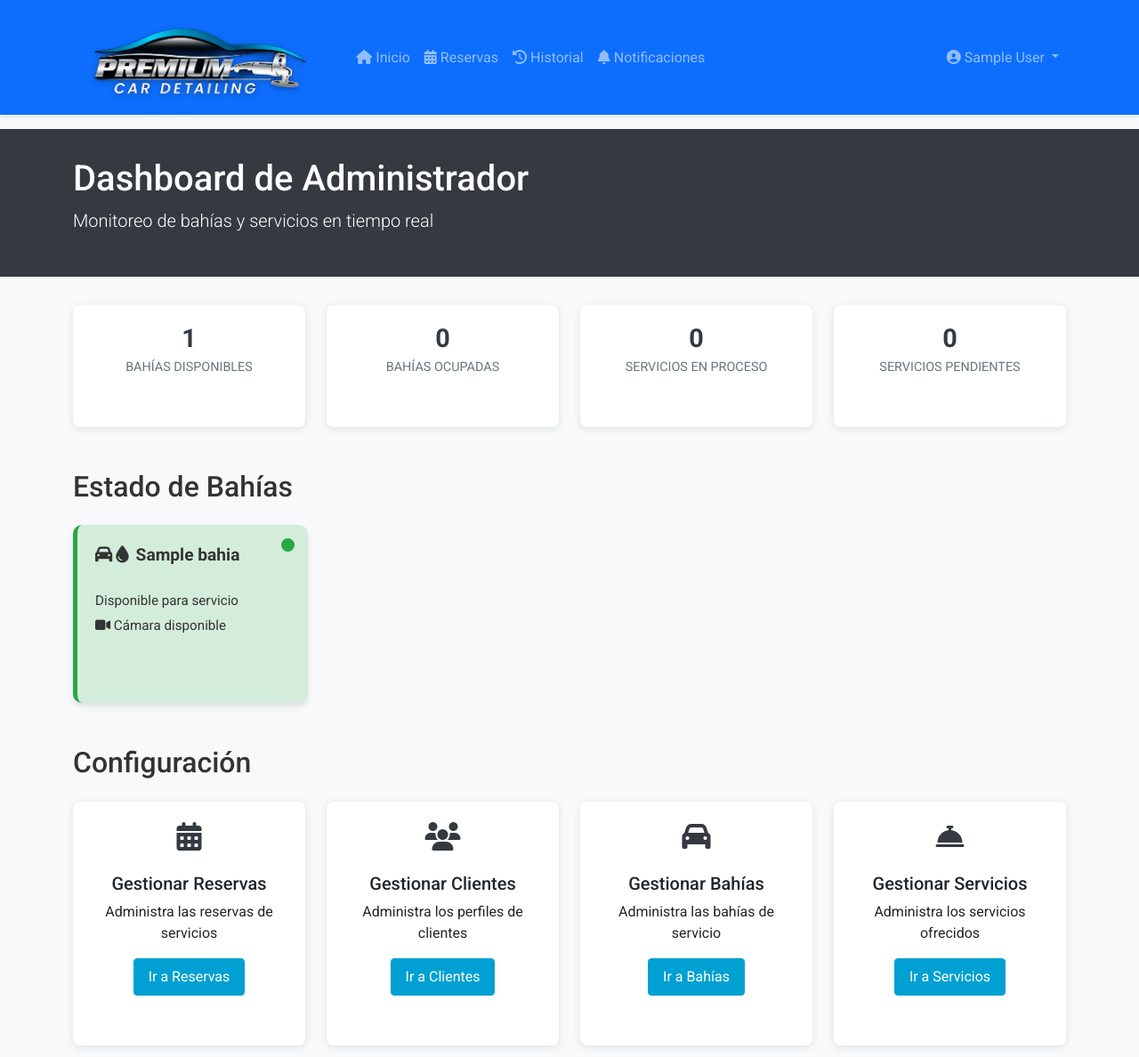
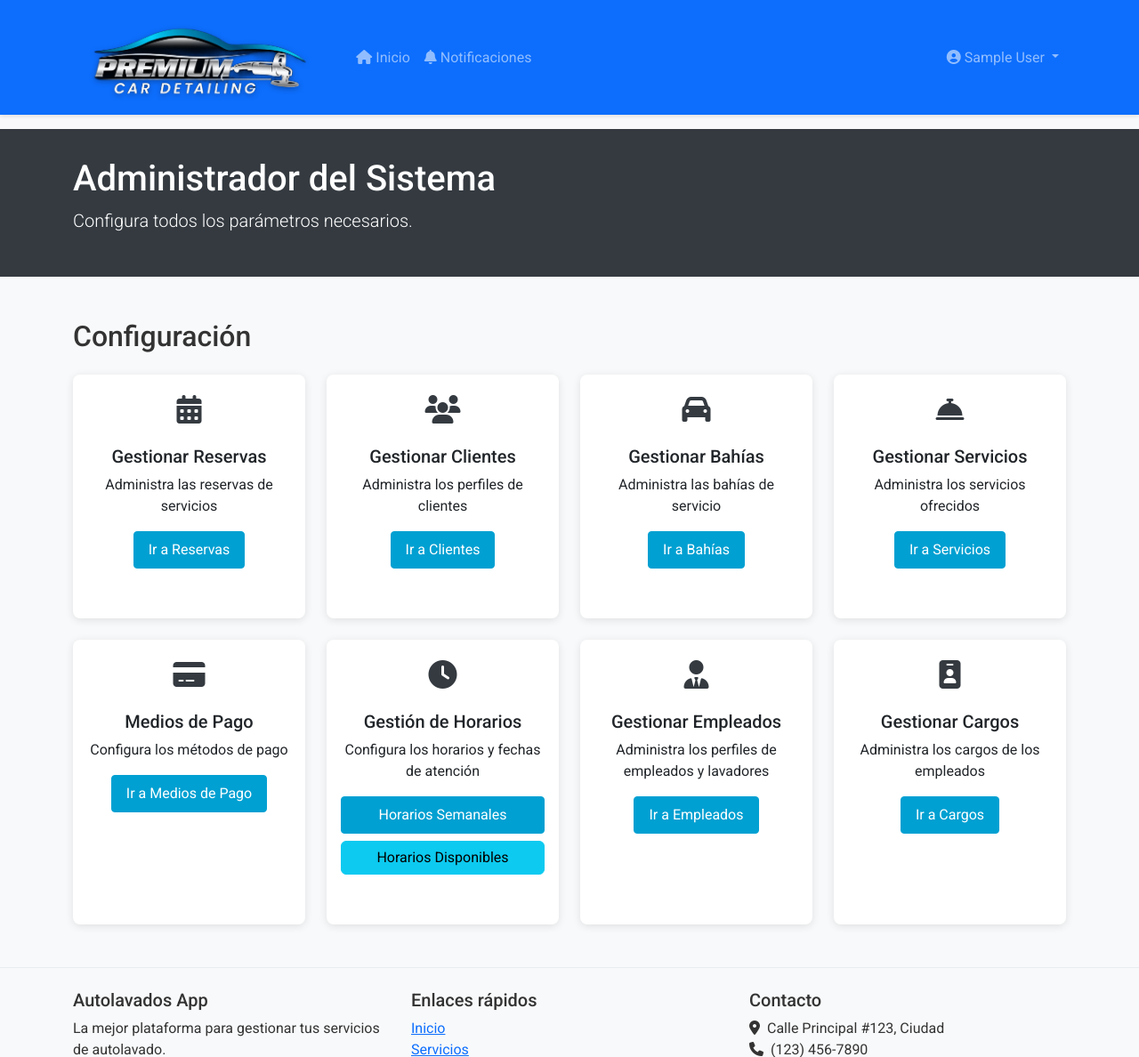
Before and after one commit to IngMelfer/Proyecto_CarWash_Maicao, a Django app: page /reservas/dashboard-admin/ in a window 1280 px wide. Shown: the top 1188 px of the page at 89% size. Run offline with Django 5.2, Linux system fonts and the light colour scheme; a user stored in the database is signed in; tables that the repository leaves empty hold one stand-in row (values such as "Sample post"); some libraries are stand-ins or nearby versions.

Commit message:
Avance 2 Activación y COnfiguración del DashBoard del Administrador del SIstema Sab 20 de Sep H: 3:41 p.m.

```diff
--- a/autolavados_plataforma/views.py
+++ b/autolavados_plataforma/views.py
@@ -16,8 +16,8 @@ def home_view(request):
     if hasattr(request.user, 'cliente'):
         return redirect('clientes:dashboard')
 
-    # Si es administrador, redirigir al dashboard de administrador
-    if request.user.is_staff:
+    # Si es administrador (staff o con rol de administrador), redirigir al dashboard de administrador
+    if request.user.is_staff or request.user.rol in ['admin_sistema', 'admin_autolavado']:
         return redirect('reservas:dashboard_admin')
 
     # Si es otro tipo de usuario, mostrar la vista normal
--- a/reservas/templates/reservas/cliente_acceso.html
+++ b/reservas/templates/reservas/cliente_acceso.html
@@ -78,7 +78,7 @@
             if (!$.fn.DataTable.isDataTable('#dataTable')) {
                 $('#dataTable').DataTable({
                     language: {
-                        url: '//cdn.datatables.net/plug-ins/1.10.25/i18n/Spanish.json'
+                        url: '/static/js/datatables-spanish.json'
                     },
                     order: [[1, 'asc']] // Ordenar por nombre (columna 1) ascendente
                 });
--- a/reservas/templates/reservas/cliente_list.html
+++ b/reservas/templates/reservas/cliente_list.html
@@ -96,7 +96,7 @@
             if (!$.fn.DataTable.isDataTable('#dataTable')) {
                 $('#dataTable').DataTable({
                     language: {
-                        url: '//cdn.datatables.net/plug-ins/1.10.25/i18n/Spanish.json'
+                        url: '/static/js/datatables-spanish.json'
                     },
                     order: [[1, 'asc']] // Ordenar por nombre (columna 1) ascendente
                 });
--- a/reservas/templates/reservas/medio_pago_list.html
+++ b/reservas/templates/reservas/medio_pago_list.html
@@ -79,7 +79,7 @@
         if (!$.fn.DataTable.isDataTable('#dataTable')) {
             $('#dataTable').DataTable({
                 language: {
-                    url: '//cdn.datatables.net/plug-ins/1.10.25/i18n/Spanish.json'
+                    url: '/static/js/datatables-spanish.json'
                 }
             });
         }
--- a/reservas/templates/reservas/reserva_list.html
+++ b/reservas/templates/reservas/reserva_list.html
@@ -128,7 +128,7 @@
             if (!$.fn.DataTable.isDataTable('#dataTable')) {
                 $('#dataTable').DataTable({
                     language: {
-                        url: '//cdn.datatables.net/plug-ins/1.10.25/i18n/Spanish.json'
+                        url: '/static/js/datatables-spanish.json'
                     },
                     order: [[3, 'desc']] // Ordenar por fecha y hora (columna 3) descendente
                 });
--- a/reservas/templates/reservas/servicio_list.html
+++ b/reservas/templates/reservas/servicio_list.html
@@ -87,7 +87,7 @@
         if (!$.fn.DataTable.isDataTable('#dataTable')) {
             $('#dataTable').DataTable({
                 language: {
-                    url: '//cdn.datatables.net/plug-ins/1.10.25/i18n/Spanish.json'
+                    url: '/static/js/datatables-spanish.json'
                 }
             });
         }
--- a/reservas/views_admin.py
+++ b/reservas/views_admin.py
@@ -119,7 +119,8 @@ class DashboardAdminView(LoginRequiredMixin, AdminRequiredMixin, View):
             'reservas_pendientes': reservas_pendientes,
             'total_reservas': total_reservas,
             'total_clientes': total_clientes,
-            'total_bahias': total_bahias
+            'total_bahias': total_bahias,
+            'user_rol': request.user.rol  # Agregar el rol del usuario al contexto
         }
 
         return render(request, self.template_name, context)
--- a/static/js/csrf.js
+++ b/static/js/csrf.js
@@ -19,15 +19,33 @@ function getCookie(name) {
 const csrftoken = getCookie('csrftoken');
 
 // Configurar jQuery AJAX (si jQuery está presente)
-if (typeof $ !== 'undefined') {
+// Usar una función que se ejecute cuando el DOM esté listo
+document.addEventListener('DOMContentLoaded', function() {
+    if (typeof $ !== 'undefined' && typeof $.ajaxSetup === 'function') {
         $.ajaxSetup({
             beforeSend: function(xhr, settings) {
                 if (!(/^(GET|HEAD|OPTIONS|TRACE)$/i.test(settings.type)) && !this.crossDomain) {
-                xhr.setRequestHeader("X-CSRFToken", csrftoken);
+                    xhr.setRequestHeader("X-CSRFToken", getCookie('csrftoken'));
                 }
             }
         });
+        console.log('jQuery AJAX configurado con token CSRF');
+    } else {
+        // Si jQuery no está disponible aún, intentar de nuevo después de un breve retraso
+        setTimeout(function() {
+            if (typeof $ !== 'undefined' && typeof $.ajaxSetup === 'function') {
+                $.ajaxSetup({
+                    beforeSend: function(xhr, settings) {
+                        if (!(/^(GET|HEAD|OPTIONS|TRACE)$/i.test(settings.type)) && !this.crossDomain) {
+                            xhr.setRequestHeader("X-CSRFToken", getCookie('csrftoken'));
                         }
+                    }
+                });
+                console.log('jQuery AJAX configurado con token CSRF (con retraso)');
+            }
+        }, 100);
+    }
+});
 
 // Configurar Fetch API para incluir el token CSRF
 const originalFetch = window.fetch;
--- a/static/js/csrf_debug.js
+++ b/static/js/csrf_debug.js
@@ -124,7 +124,7 @@ function actualizarFormulariosCSRF() {
 // Función para configurar AJAX con el token CSRF
 function configurarAJAXConCSRF() {
     // Para jQuery (si está disponible)
-    if (typeof $ !== 'undefined') {
+    if (typeof $ !== 'undefined' && typeof $.ajaxSetup === 'function') {
         $.ajaxSetup({
             beforeSend: function(xhr, settings) {
                 if (!(/^(GET|HEAD|OPTIONS|TRACE)$/.test(settings.type)) && !this.crossDomain) {
@@ -134,6 +134,8 @@ function configurarAJAXConCSRF() {
             }
         });
         console.log('jQuery AJAX configurado con token CSRF');
+    } else {
+        console.log('jQuery no está disponible o no tiene ajaxSetup');
     }
 
     // Para Fetch API (interceptar solicitudes)
--- a/static/js/csrf_fix.js
+++ b/static/js/csrf_fix.js
@@ -117,7 +117,7 @@ function fetchCSRFToken() {
 // Configurar el token CSRF para todas las solicitudes AJAX
 function setupAjaxCSRF(token) {
     // Para jQuery (si está disponible)
-    if (typeof $ !== 'undefined') {
+    if (typeof $ !== 'undefined' && typeof $.ajaxSetup === 'function') {
         $.ajaxSetup({
             beforeSend: function(xhr, settings) {
                 if (!(/^(GET|HEAD|OPTIONS|TRACE)$/i.test(settings.type)) && !this.crossDomain) {
@@ -126,6 +126,8 @@ function setupAjaxCSRF(token) {
             }
         });
         console.log('Token CSRF configurado para jQuery AJAX');
+    } else {
+        console.log('jQuery no está disponible o no tiene ajaxSetup');
     }
 
     // Para Fetch API
--- a/templates/base.html
+++ b/templates/base.html
@@ -32,16 +32,6 @@
                     <li class="nav-item">
                         <a class="nav-link" href="{% url 'home' %}">
                             <i class="fas fa-home me-1"></i>Inicio
-                        </a>
-                    </li>
-                    <li class="nav-item">
-                        <a class="nav-link" href="#">
-                            <i class="fas fa-calendar-alt me-1"></i>Reservas
-                        </a>
-                    </li>
-                    <li class="nav-item">
-                        <a class="nav-link" href="#">
-                            <i class="fas fa-history me-1"></i>Historial
                         </a>
                     </li>
                     <li class="nav-item">
@@ -141,7 +131,18 @@
     <script src="https://cdn.datatables.net/1.11.5/js/dataTables.bootstrap5.min.js"></script>
     <!-- Bootstrap JS Bundle with Popper -->
     <script src="https://cdn.jsdelivr.net/npm/bootstrap@5.3.2/dist/js/bootstrap.bundle.min.js"></script>
-    <!-- CSRF Scripts - Los scripts de corrección deben cargarse primero -->
+
+    <!-- Verificar que jQuery esté disponible antes de cargar otros scripts -->
+    <script>
+        // Verificar que jQuery esté cargado
+        if (typeof jQuery === 'undefined') {
+            console.error('jQuery no está cargado correctamente');
+        } else {
+            console.log('jQuery cargado correctamente, versión:', jQuery.fn.jquery);
+        }
+    </script>
+
+    <!-- CSRF Scripts - Los scripts de corrección deben cargarse después de jQuery -->
     <script src="/static/js/csrf_fix.js"></script>
     <script src="/static/js/iniciar_servicio_fix.js"></script>
     <script src="/static/js/csrf.js"></script>
--- a/templates/empleados/empleado_list.html
+++ b/templates/empleados/empleado_list.html
@@ -10,6 +10,9 @@
             <h1>Gestión de Empleados</h1>
         </div>
         <div class="col-md-4 text-end">
+            <a href="{% url 'reservas:dashboard_admin' %}" class="btn btn-secondary me-2">
+                <i class="fas fa-arrow-left"></i> Volver al Dashboard
+            </a>
             <a href="{% url 'empleados:empleado_create' %}" class="btn btn-primary">
                 <i class="fas fa-plus"></i> Nuevo Empleado
             </a>
--- a/templates/reservas/dashboard_admin.html
+++ b/templates/reservas/dashboard_admin.html
@@ -137,14 +137,20 @@
     <div class="container">
         <div class="row">
             <div class="col-md-12">
+                {% if user_rol == 'admin_sistema' %}
+                    <h1>Administrador del Sistema</h1>
+                    <p class="lead">Configura todos los parámetros necesarios.</p>
+                {% else %}
                     <h1>Dashboard de Administrador</h1>
                     <p class="lead">Monitoreo de bahías y servicios en tiempo real</p>
+                {% endif %}
             </div>
         </div>
     </div>
 </header>
 
 <div class="container">
+    {% if user_rol != 'admin_sistema' %}
     <!-- Estadísticas rápidas -->
     <div class="row mb-4">
         <div class="col-md-3">
@@ -235,6 +241,7 @@
             </div>
         {% endfor %}
     </div>
+    {% endif %}
 
     <!-- Configuración -->
     <h2 class="mb-4 mt-5">Configuración</h2>
@@ -348,6 +355,12 @@
 {% block extra_js %}
 <script>
     document.addEventListener('DOMContentLoaded', function() {
+        // Verificar si existen los elementos del dashboard de bahías antes de configurar la actualización
+        const bahiaGrid = document.querySelector('.bahia-grid');
+        const statsValues = document.querySelectorAll('.stats-value');
+
+        // Solo configurar la actualización AJAX si los elementos existen (para admin_autolavado)
+        if (bahiaGrid && statsValues.length > 0) {
             // Función para actualizar los datos del dashboard mediante AJAX
             function actualizarDashboard() {
                 fetch('{% url "reservas:obtener_bahias_info" %}', {
@@ -359,13 +372,13 @@
                     .then(response => response.json())
                     .then(data => {
                         // Actualizar el HTML de las bahías
-                    document.querySelector('.bahia-grid').innerHTML = data.html_bahias;
+                        bahiaGrid.innerHTML = data.html_bahias;
 
                         // Actualizar los contadores
-                    document.querySelectorAll('.stats-value')[0].textContent = data.bahias_disponibles;
-                    document.querySelectorAll('.stats-value')[1].textContent = data.bahias_ocupadas;
-                    document.querySelectorAll('.stats-value')[2].textContent = data.bahias_en_proceso;
-                    document.querySelectorAll('.stats-value')[3].textContent = data.reservas_pendientes;
+                        if (statsValues[0]) statsValues[0].textContent = data.bahias_disponibles;
+                        if (statsValues[1]) statsValues[1].textContent = data.bahias_ocupadas;
+                        if (statsValues[2]) statsValues[2].textContent = data.bahias_en_proceso;
+                        if (statsValues[3]) statsValues[3].textContent = data.reservas_pendientes;
 
                         // Reinicializar los cronómetros después de actualizar el HTML
                         inicializarCronometros();
@@ -379,6 +392,10 @@
 
             // Configurar actualización periódica del dashboard
             setInterval(actualizarDashboard, 15000); // Actualizar cada 15 segundos
+            console.log('Actualización automática del dashboard configurada');
+        } else {
+            console.log('Dashboard de administrador del sistema - No se requiere actualización de bahías');
+        }
 
         // Función para inicializar los cronómetros
         function inicializarCronometros() {
```
Also changed, not shown: empleados/templates/empleados/cargo_list.html (+8 -3 lines), static/js/datatables-spanish.json (added, +28 -0 lines), static/js/reservar_turno.js (+8 -1 lines). Lines whose indentation alone changed are shown as unchanged.
